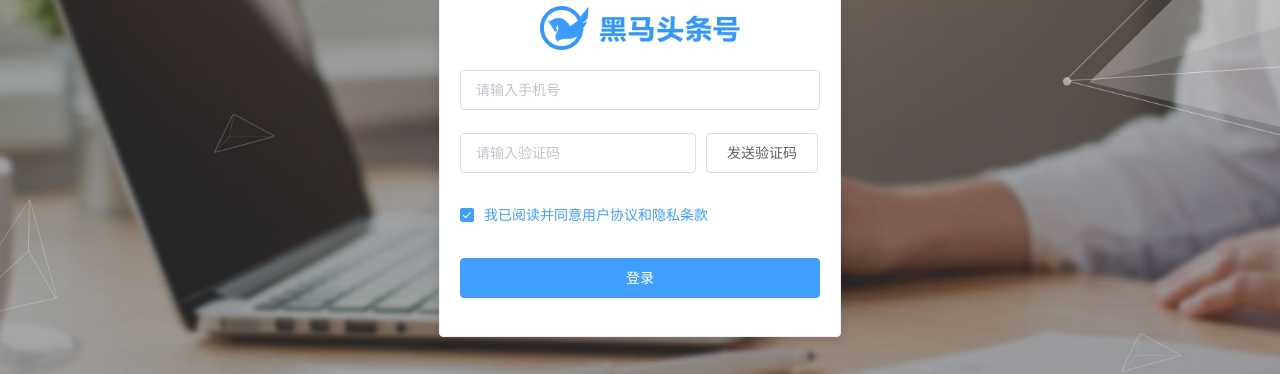
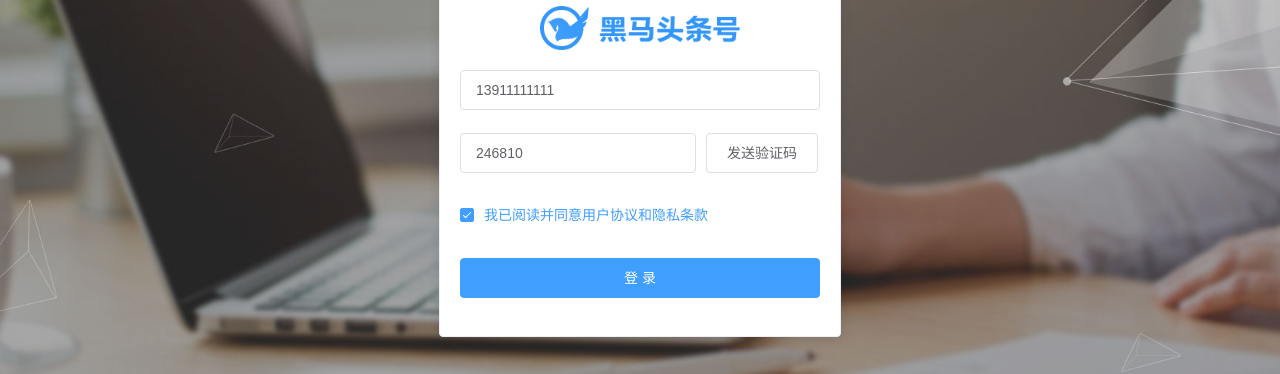
Before and after one commit to z3052/toutiao, a Vue app: page /#/login in a window 1280 px wide. Shown: the part 239-613 px from the top of the page. Built offline with nearby package versions, Linux system fonts and the light colour scheme.

Commit message:
拦截器

```diff
--- /dev/null
+++ b/src/api/index.js
@@ -0,0 +1,28 @@
+import axios from 'axios'
+import store from '@/store'
+import router from '@/router'
+// 默认配置  基准地址
+axios.defaults.baseURL = 'http://ttapi.research.itcast.cn/mp/v1_0'
+
+axios.interceptors.request.use((config) => {
+  // 拦截成功
+  // 加token
+  config.headers.Authorization = 'Bearer ' + store.getUser().token
+  return config
+}, (err) => {
+  // 拦截失败 (成功的业务中出现报错)
+  return Promise.reject(err)
+})
+
+// 配置一个响应拦截器（在每次响应失败的时候判断token是否失效）
+axios.interceptors.response.use(res => res, err => {
+  // err 获取 状态码
+  if (err.response.status === 401) {
+    // token失效  清除存储token  重新登录
+    store.delUser()
+    router.push('/login')
+  }
+  return Promise.reject(err)
+})
+
+export default axios
--- a/src/main.js
+++ b/src/main.js
@@ -1,14 +1,15 @@
 import Vue from 'vue'
 import App from './App.vue'
 
-import ElementUI from 'element-ui'
+import ELEMENTUI from 'element-ui'
 import 'element-ui/lib/theme-chalk/index.css'
-
-import '@/styles/index.less'
 
 import router from '@/router'
 
-Vue.use(ElementUI)
+import axios from '@/api'
+Vue.prototype.$http = axios
+
+Vue.use(ELEMENTUI)
 
 Vue.config.productionTip = false
 
--- a/src/router/index.js
+++ b/src/router/index.js
@@ -5,6 +5,8 @@
 import Home from '@/views/home'
 import Welcome from '@/views/welcome'
 import NotFound from '@/views/404'
+
+import store from '@/store'
 
 Vue.use(VueRouter)
 
@@ -15,7 +17,6 @@
       path: '/',
       component: Home,
       children: [
-        // 欢迎页面  如果子路由有名字  父级路由需要删除
         { path: '/', name: 'welcome', component: Welcome }
       ]
     },
@@ -23,4 +24,10 @@
   ]
 })
 
+router.beforeEach((to, from, next) => {
+  const user = store.getUser()
+  if (to.path !== '/login' && !user.token) return next('/login')
+  next()
+})
+
 export default router
--- /dev/null
+++ b/src/store/index.js
@@ -0,0 +1,14 @@
+const KEY = 'toutiao-user'
+export default {
+  setUser (user) {
+    const jsonStr = JSON.stringify(user)
+    window.sessionStorage.setItem(KEY, jsonStr)
+  },
+  getUser () {
+    const jsonStr = window.sessionStorage.getItem(KEY) || '{}'
+    return JSON.parse(jsonStr)
+  },
+  delUser () {
+    window.sessionStorage.removeItem(KEY)
+  }
+}
--- a/src/views/login/index.vue
+++ b/src/views/login/index.vue
@@ -1,20 +1,25 @@
 <template>
-    <div class='container'>
+  <div class="container">
+    <!-- 卡片 element-ui 组件 -->
     <el-card class="my-card">
-      <img src="../../assets/images/logo_index.png" alt="">
-        <el-form :model="loginForm">
-            <el-form-item>
+      <img src="../../assets/images/logo_index.png" alt />
+      <el-form ref="loginForm" :model="loginForm" :rules="loginRules" status-icon>
+        <el-form-item prop="mobile">
           <el-input v-model="loginForm.mobile" placeholder="请输入手机号"></el-input>
         </el-form-item>
-            <el-form-item>
-                <el-input v-model="loginForm.code" placeholder="请输入验证码" style="width:236px;margin-right:10px"></el-input>
+        <el-form-item prop="code">
+          <el-input
+            v-model="loginForm.code"
+            placeholder="请输入验证码"
+            style="width:236px;margin-right:10px"
+          ></el-input>
           <el-button>发送验证码</el-button>
         </el-form-item>
         <el-form-item>
           <el-checkbox :value="true">我已阅读并同意用户协议和隐私条款</el-checkbox>
         </el-form-item>
         <el-form-item>
-                <el-button type="primary" style="width:100%">登录</el-button>
+          <el-button type="primary" @click="login()" style="width:100%">登 录</el-button>
         </el-form-item>
       </el-form>
     </el-card>
@@ -22,33 +27,92 @@
 </template>
 
 <script>
+import store from '@/store'
 export default {
   data () {
+    // 定义校验函数  先申明
+    // 1. 三个参数
+    // 2. rule 校验规则对象  value 当前字段值 callback 校验后回调函数
+    // 3. callback() 成功  callback(new Error('显示错误提示信息'))
+    const checkMobile = (rule, value, callback) => {
+      // 自己校验逻辑   必须是手机号格式：第一个数字 1 第二个数字 3-9  最后其它9个数字
+      if (!/^1[3-9]\d{9}$/.test(value)) {
+        // 格式不对
+        return callback(new Error('手机号格式不对'))
+      }
+      callback()
+    }
     return {
+      // 表单数据对象
       loginForm: {
-        mobile: '',
-        code: ''
+        mobile: '13911111111',
+        code: '246810'
+      },
+      // 校验规则对象
+      loginRules: {
+        // 定义字段对应的校验规则(多种)
+        mobile: [
+          { required: true, message: '请输入手机号', trigger: 'blur' },
+          // 手机格式校验  没有提供默认的校验规则  change 值改变触发
+          { validator: checkMobile, trigger: 'change' }
+        ],
+        code: [
+          { required: true, message: '请输入验证码', trigger: 'blur' },
+          { len: 6, message: '请输入6位数字', trigger: 'blur' }
+        ]
       }
+    }
+  },
+  methods: {
+    login () {
+      // 对整个表单进行校验
+      // 1. 给表单组件加ref属性   ref="loginForm"
+      // 2. 获取组件实例（dom对象）
+      // 3. 调用校验函数
+      this.$refs.loginForm.validate(valid => {
+        if (valid) {
+          // 进行登录即可
+          // 调用接口，简单配置axios
+          // 需要接口文档  信息： 地址 请求方式  传参 返回数据
+          // 成功 跳转到首页
+          // 失败 提示错误
+          this.$http
+            .post(
+              'http://ttapi.research.itcast.cn/mp/v1_0/authorizations',
+              this.loginForm
+            )
+            .then(res => {
+              // 成功 res 对象响应对象 res.data 主体
+              // 保存  用户信息（token） 获取响应主体下data对象
+              store.setUser(res.data.data)
+              this.$router.push('/')
+            })
+            .catch(() => {
+              // 失败
+              this.$message.error('手机号或验证码错误')
+            })
+        }
+      })
     }
   }
 }
 </script>
 
-<style lang="less" scoped>
-.container{
+<style scoped lang='less'>
+.container {
   width: 100%;
   height: 100%;
   position: absolute;
   left: 0;
   top: 0;
   background: url(../../assets/images/login_bg.jpg) no-repeat center / cover;
-  .my-card{
+  .my-card {
     width: 400px;
     height: 350px;
     position: absolute;
-    left:50%;
-    top:50%;
-    transform: translate(-50%,-50%);
+    left: 50%;
+    top: 50%;
+    transform: translate(-50%, -50%);
     img {
       display: block;
       width: 200px;
```
Lines whose indentation alone changed are shown as unchanged.
